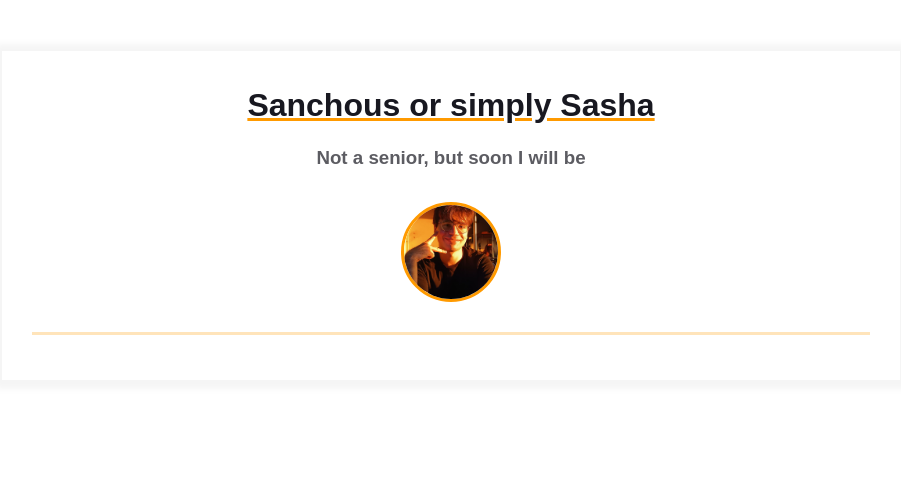
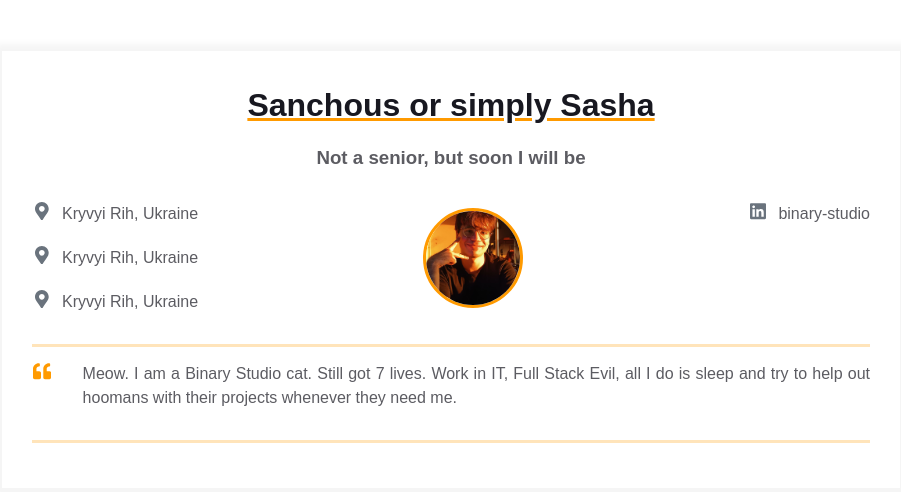
Before and after one commit to Ssaukon/homepage, a plain HTML site: page index.html in a window 1280 px wide. Shown: the whole page, without its empty margins (189-1090 px from the left). Drawn offline with Linux system fonts and the light colour scheme.

Commit message:
Adding contact blocks to index.html

```diff
--- a/index.html
+++ b/index.html
@@ -15,7 +15,59 @@
               <h3 class="contact-info__sub-header">Not a senior, but soon I will be</h3>
 
               <div class="contact_info_container fh">
-                <div class="contact-info__block"></div>
+                <div class="contact-info__block">
+                    <a href="" rel="author" class="contact-info__item">
+                        <div class="contact-info__item-icon-wrapper">
+                          <svg
+                            class="contact-info__item-icon"
+                            xmlns="http://www.w3.org/2000/svg"
+                            viewBox="0 0 384 512"
+                          >
+                            <path
+                              d="M172.268 501.67C26.97 291.031 0 269.413 0 192 0 85.961 85.961 0 192
+                              0s192 85.961 192 192c0 77.413-26.97 99.031-172.268 309.67-9.535
+                              13.774-29.93 13.773-39.464 0zM192 272c44.183 0 80-35.817
+                              80-80s-35.817-80-80-80-80 35.817-80 80 35.817 80 80 80z"
+                            ></path>
+                          </svg>
+                        </div>
+                        <span>Kryvyi Rih, Ukraine</span>
+                      </a>
+                      <a href="" rel="author" class="contact-info__item">
+                        <div class="contact-info__item-icon-wrapper">
+                          <svg
+                            class="contact-info__item-icon"
+                            xmlns="http://www.w3.org/2000/svg"
+                            viewBox="0 0 384 512"
+                          >
+                            <path
+                              d="M172.268 501.67C26.97 291.031 0 269.413 0 192 0 85.961 85.961 0 192
+                              0s192 85.961 192 192c0 77.413-26.97 99.031-172.268 309.67-9.535
+                              13.774-29.93 13.773-39.464 0zM192 272c44.183 0 80-35.817
+                              80-80s-35.817-80-80-80-80 35.817-80 80 35.817 80 80 80z"
+                            ></path>
+                          </svg>
+                        </div>
+                        <span>Kryvyi Rih, Ukraine</span>
+                      </a>
+                      <a href="" rel="author" class="contact-info__item">
+                        <div class="contact-info__item-icon-wrapper">
+                          <svg
+                            class="contact-info__item-icon"
+                            xmlns="http://www.w3.org/2000/svg"
+                            viewBox="0 0 384 512"
+                          >
+                            <path
+                              d="M172.268 501.67C26.97 291.031 0 269.413 0 192 0 85.961 85.961 0 192
+                              0s192 85.961 192 192c0 77.413-26.97 99.031-172.268 309.67-9.535
+                              13.774-29.93 13.773-39.464 0zM192 272c44.183 0 80-35.817
+                              80-80s-35.817-80-80-80-80 35.817-80 80 35.817 80 80 80z"
+                            ></path>
+                          </svg>
+                        </div>
+                        <span>Kryvyi Rih, Ukraine</span>
+                      </a>
+                </div>
 
                 <div class="contact-info__block contact-info__block--center">
                   <img
@@ -25,7 +77,57 @@
                   />
                 </div>
 
-                <div class="contact-info__block"></div>
+                <div class="contact-info__block">
+                    <a href="https://ua.linkedin.com/company/binary-studio_241166" rel="author" class="contact-info__item">
+                            <div class="contact-info__item-icon-wrapper">
+                                <svg
+                                class="contact-info__item-icon"
+                                xmlns="http://www.w3.org/2000/svg"
+                                viewBox="0 0 448 512"
+                                >
+                                <path
+                                    d="M416 32H31.9C14.3 32 0 46.5 0 64.3v383.4C0 465.5 14.3 480 31.9
+                                    480H416c17.6 0 32-14.5 32-32.3V64.3c0-17.8-14.4-32.3-32-32.3zM135.4
+                                    416H69V202.2h66.5V416zm-33.2-243c-21.3 0-38.5-17.3-38.5-38.5S80.9 96
+                                    102.2 96c21.2 0 38.5 17.3 38.5 38.5 0 21.3-17.2 38.5-38.5 38.5zm282.1
+                                    243h-66.4V312c0-24.8-.5-56.7-34.5-56.7-34.6 0-39.9 27-39.9
+                                    54.9V416h-66.4V202.2h63.7v29.2h.9c8.9-16.8 30.6-34.5 62.9-34.5 67.2
+                                    0 79.7 44.3 79.7 101.9V416z"
+                                ></path>
+                                </svg>
+                            </div>
+                            <span>binary-studio</span>
+                        </a>
+                </div>
+
+              </div>
+            </div>
+          </div>
+          <div class="container">
+            <div class="resume__block">
+              <div class="intro">
+                <div class="intro__icon-wrapper">
+                  <svg
+                    class="intro__icon"
+                    xmlns="http://www.w3.org/2000/svg"
+                    viewBox="0 0 512 512"
+                  >
+                    <path
+                      d="M464 256h-80v-64c0-35.3 28.7-64 64-64h8c13.3 0 24-10.7
+                      24-24V56c0-13.3-10.7-24-24-24h-8c-88.4 0-160 71.6-160 160v240c0
+                      26.5 21.5 48 48 48h128c26.5 0 48-21.5
+                      48-48V304c0-26.5-21.5-48-48-48zm-288 0H96v-64c0-35.3 28.7-64
+                      64-64h8c13.3 0 24-10.7 24-24V56c0-13.3-10.7-24-24-24h-8C71.6
+                      32 0 103.6 0 192v240c0 26.5 21.5 48 48 48h128c26.5 0 48-21.5
+                      48-48V304c0-26.5-21.5-48-48-48z"
+                    ></path>
+                  </svg>
+                </div>
+                <p class="intro_text">
+                  Meow. I am a Binary Studio cat. Still got 7 lives. Work in IT,
+                  Full Stack Evil, all I do is sleep and try to help out hoomans
+                  with their projects whenever they need me.
+                </p>
               </div>
             </div>
           </div>
```
